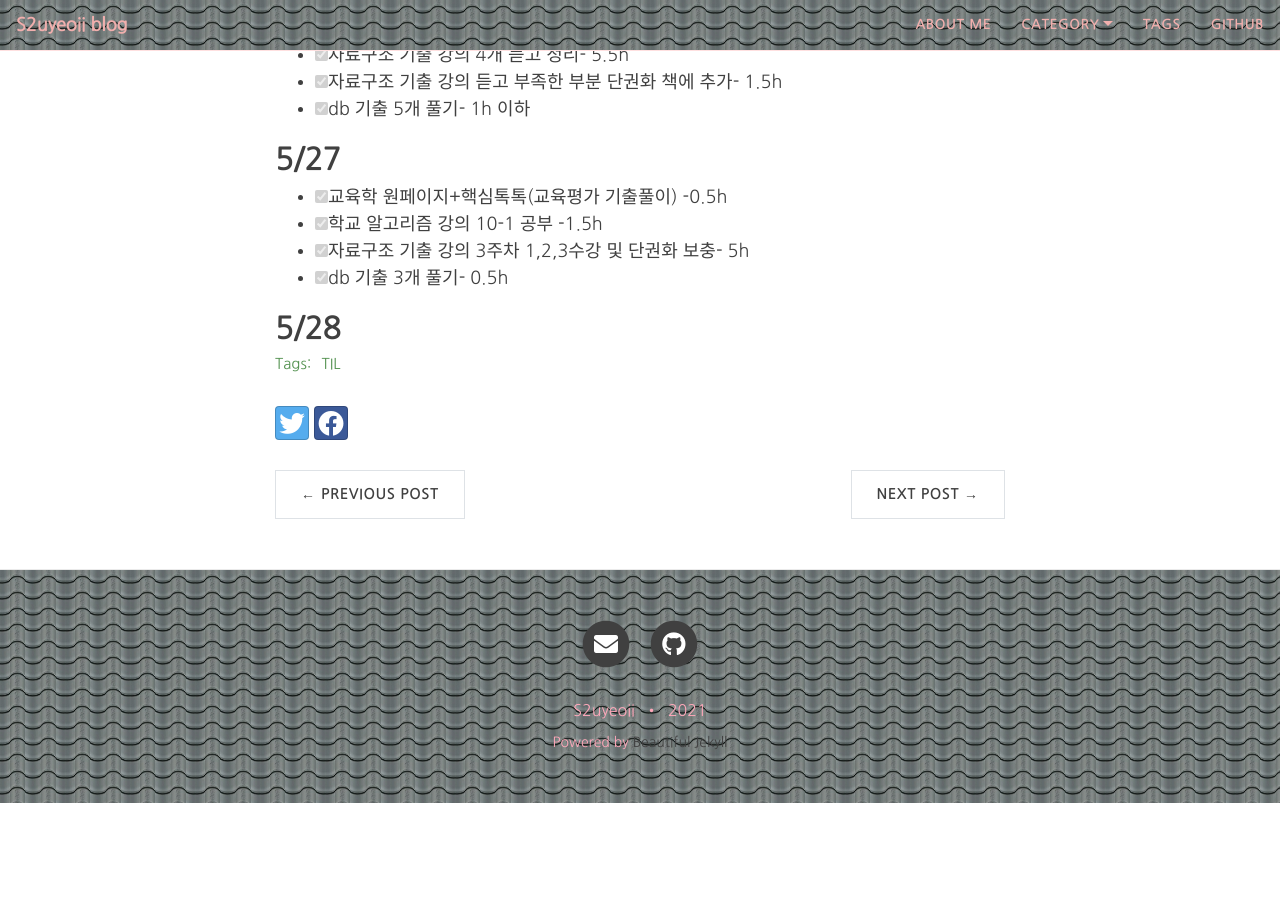
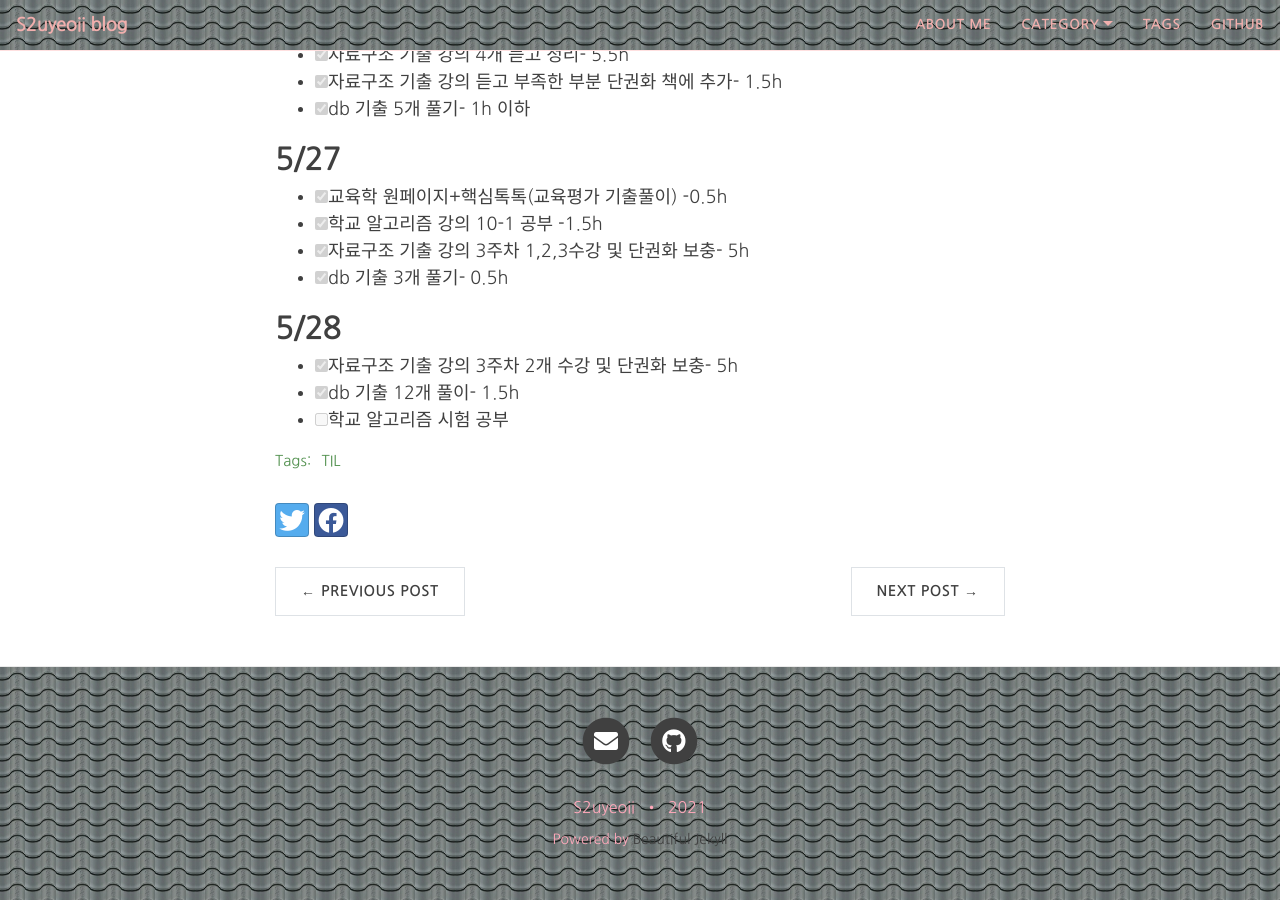
Before and after one commit to yeoneed/yeoneed.github.io, a Jekyll site: the page built from _posts/2021-05-24-5월넷째주-TIL.md, in a window 1280 px wide and 900 px high, scrolled down 735 px. Built offline with Jekyll 4.4.1, drawn with Linux system fonts in a browser that asks for light colours; nearby versions of some CDN libraries; some web fonts are replaced; before the commit the page ends 1538 px from its top, so only the background shows below that.

Commit message:
Update 2021-05-24-5월넷째주-TIL.md

```diff
--- a/_posts/2021-05-24-5월넷째주-TIL.md
+++ b/_posts/2021-05-24-5월넷째주-TIL.md
@@ -34,3 +34,6 @@ category: [TIL]
 - [x] db 기출 3개 풀기- 0.5h
 
 ## 5/28
+- [x] 자료구조 기출 강의 3주차 2개 수강 및 단권화 보충- 5h
+- [x] db 기출 12개 풀이- 1.5h
+- [ ] 학교 알고리즘 시험 공부
```
